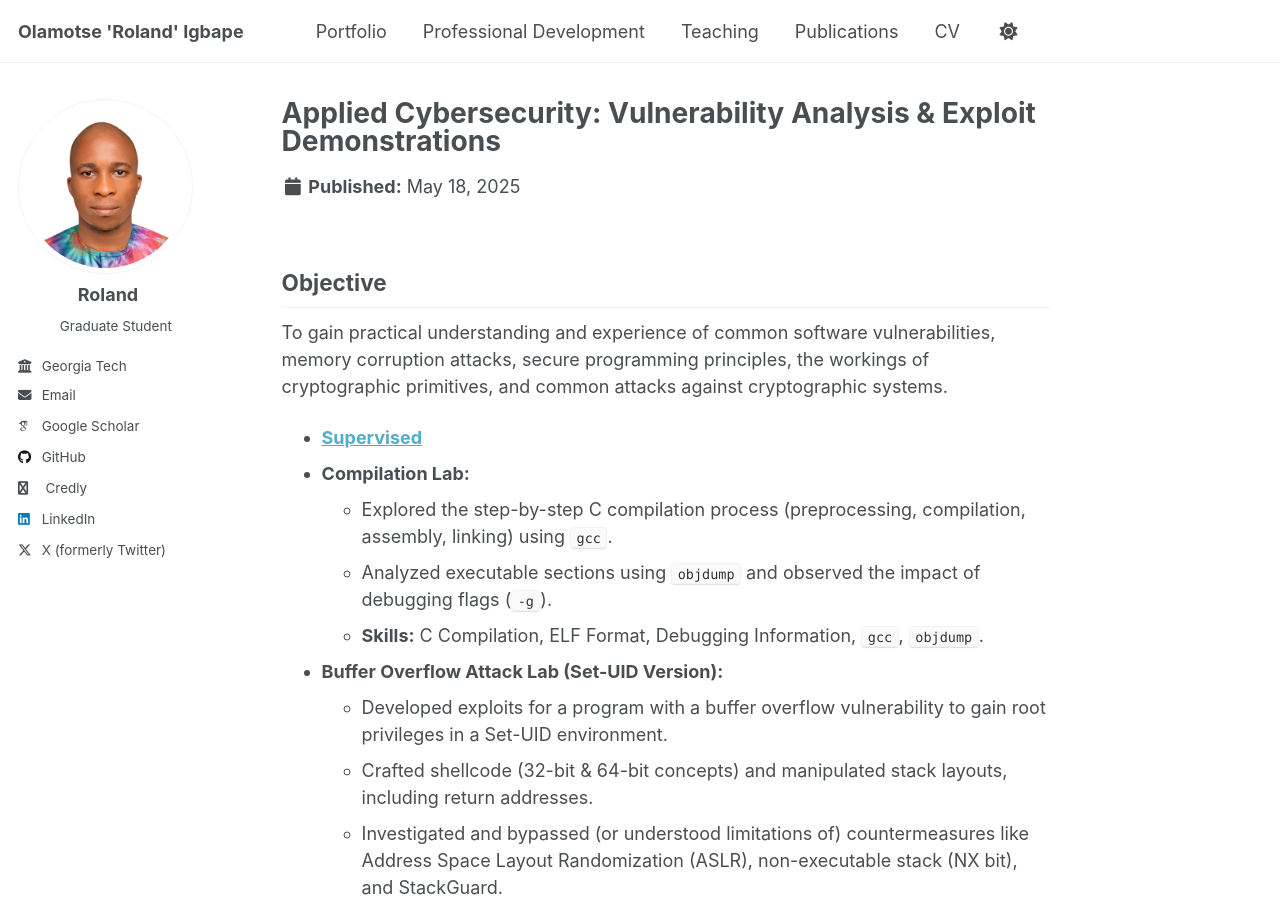
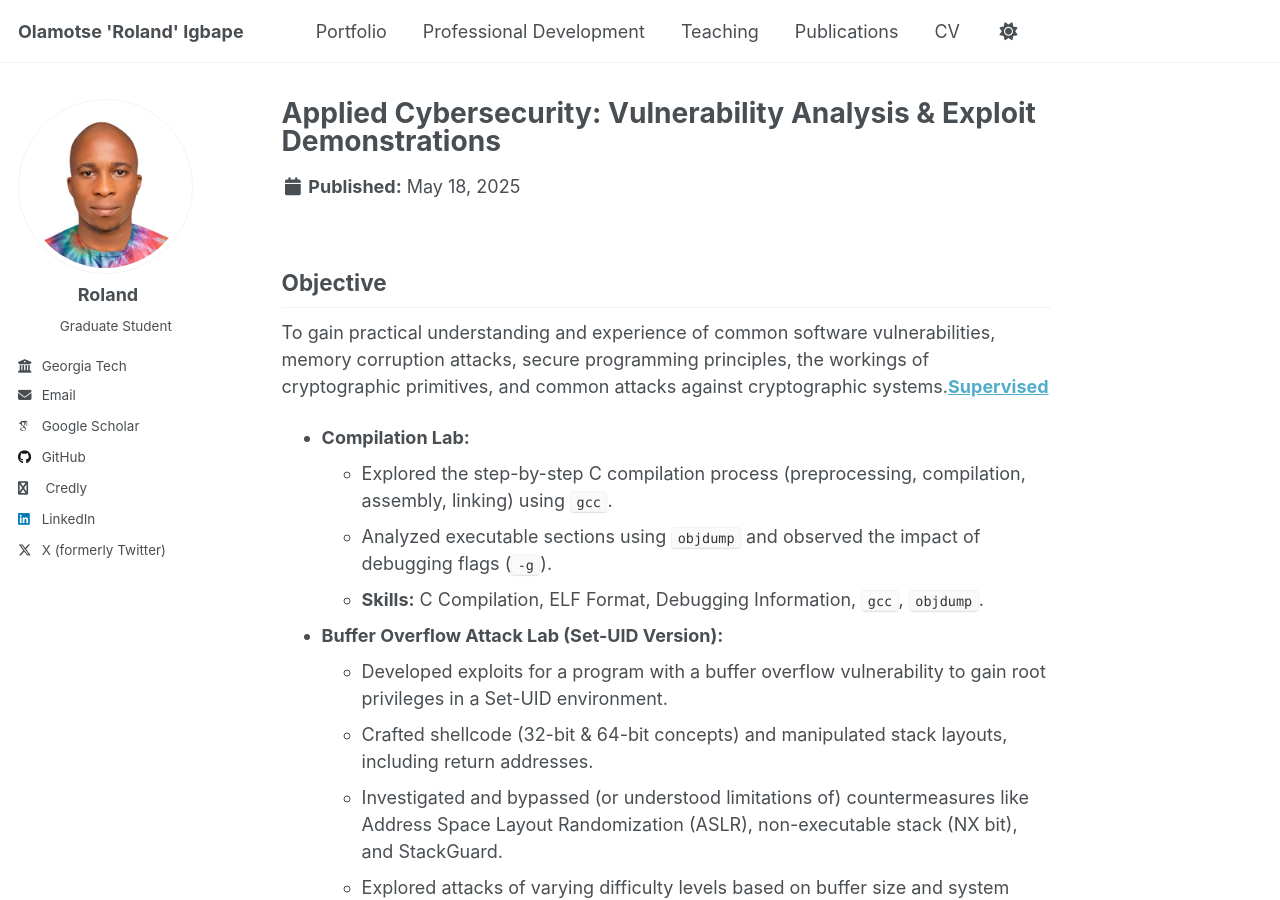
Before and after one commit to oigbape/oigbape.github.io, a Jekyll site: the page built from _portfolio/applied-cybersecurity.md, in a window 1280 px wide and 900 px high. Built offline with Jekyll 4.4.1, drawn with Linux system fonts in a browser that asks for light colours; some web fonts are replaced.

```diff
--- a/_portfolio/applied-cybersecurity.md
+++ b/_portfolio/applied-cybersecurity.md
@@ -11,8 +11,7 @@ Key Technologies: "C, Python, GDB, Linux Security, and Cryptography (Symmetric/A
 # image_path: "/images/portfolio/cybersecurity-lab-teaser.png"
 ---
 ## Objective
-To gain practical understanding and experience of common software vulnerabilities, memory corruption attacks, secure programming principles, the workings of cryptographic primitives, and common attacks against cryptographic systems.
-* [**Supervised**](https://www.linkedin.com/in/changlaidu/)
+To gain practical understanding and experience of common software vulnerabilities, memory corruption attacks, secure programming principles, the workings of cryptographic primitives, and common attacks against cryptographic systems.[**Supervised**](https://www.linkedin.com/in/changlaidu/)
 * **Compilation Lab:**
    * Explored the step-by-step C compilation process (preprocessing, compilation, assembly, linking) using `gcc`.
    * Analyzed executable sections using `objdump` and observed the impact of debugging flags (`-g`).
```
